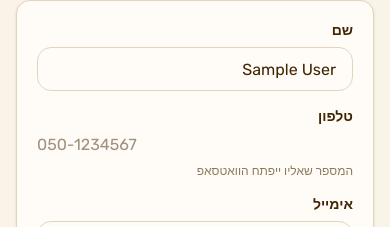
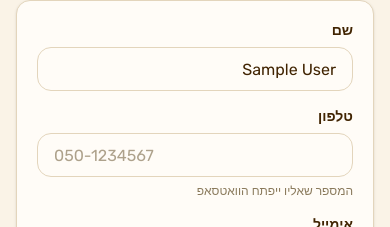
Before and after one commit to Tghez/Swapp, a Next.js app: page /handoff in a window 390 px wide. Shown: the part 189-416 px from the top of the page. Built offline with nearby package versions, Linux system fonts and the light colour scheme; no server answers; the database is empty; sample sign-in values are in the browser's storage.

Commit message:
Fix TextField className prop overriding base input styles
className was spread after the base className, wiping out CONTROL's
border/height/padding instead of merging with it. Broke the handoff
form's phone field, the only TextField passing a className.

```diff
--- a/src/components/ui/Field.tsx
+++ b/src/components/ui/Field.tsx
@@ -55,7 +55,13 @@ interface TextFieldProps
   hint?: ReactNode;
 }
 
-export function TextField({ label, error, hint, ...props }: TextFieldProps) {
+export function TextField({
+  label,
+  error,
+  hint,
+  className,
+  ...props
+}: TextFieldProps) {
   return (
     <FieldShell label={label} error={error} hint={hint}>
       {(id, describedBy) => (
@@ -63,7 +69,11 @@ export function TextField({ label, error, hint, ...props }: TextFieldProps) {
           id={id}
           aria-describedby={describedBy}
           aria-invalid={error ? true : undefined}
-          className={cn(CONTROL, error ? "border-urgent" : "border-border")}
+          className={cn(
+            CONTROL,
+            error ? "border-urgent" : "border-border",
+            className,
+          )}
           {...props}
         />
       )}
```
